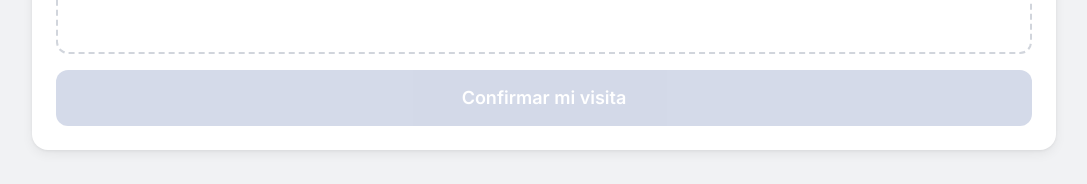
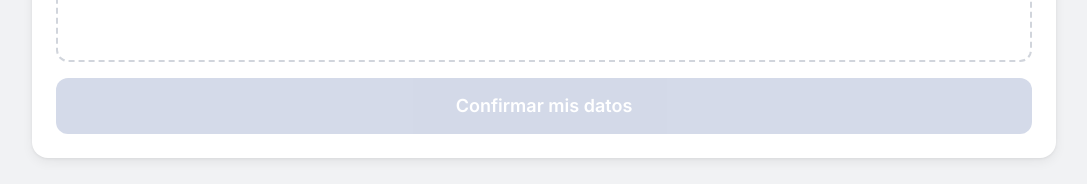
Before and after one commit to cloudindev/visitcontrol, a Next.js app: page /residencialsanesteban/registro in a window 1280 px wide. Shown: the part 549-733 px from the top of the page, without its empty margins (96-1183 px from the left). Built offline with nearby package versions, Linux system fonts and the light colour scheme.

Commit message:
style: registro - más espacio entre título e inputs, botón 'Confirmar mis datos'

```diff
--- a/src/app/registro/page.tsx
+++ b/src/app/registro/page.tsx
@@ -142,7 +142,7 @@
             <BackButton />
 
             {/* Cabecera */}
-            <div className="text-center mb-4">
+            <div className="text-center mb-8">
               <h1 className="text-3xl md:text-5xl font-bold text-primary font-serif mb-1">
                 Registro de visita
               </h1>
@@ -276,7 +276,7 @@
                     Enviando...
                   </>
                 ) : (
-                  "Confirmar mi visita"
+                  "Confirmar mis datos"
                 )}
               </button>
             </form>
```
